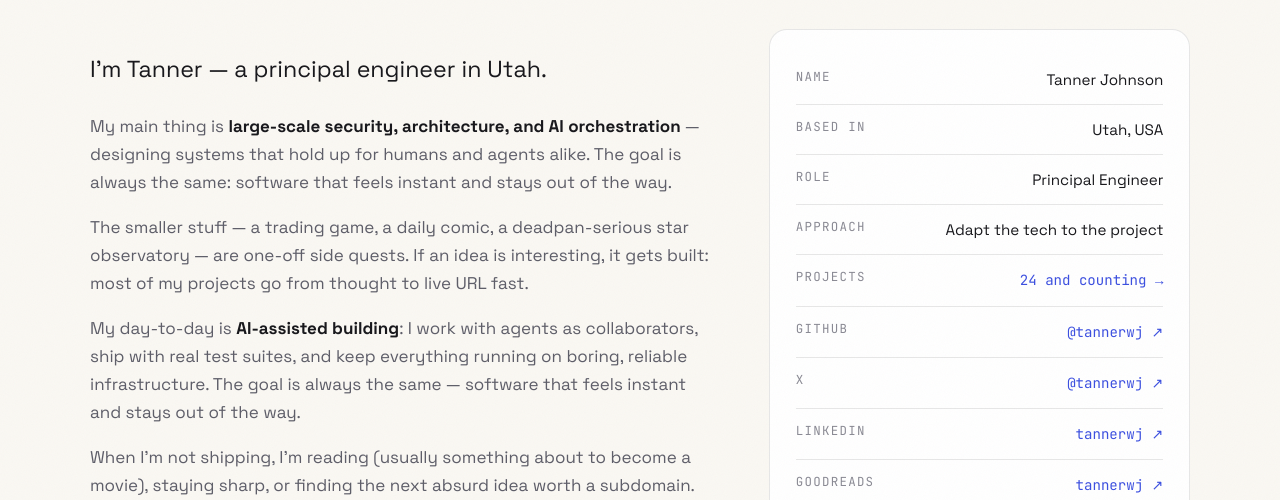
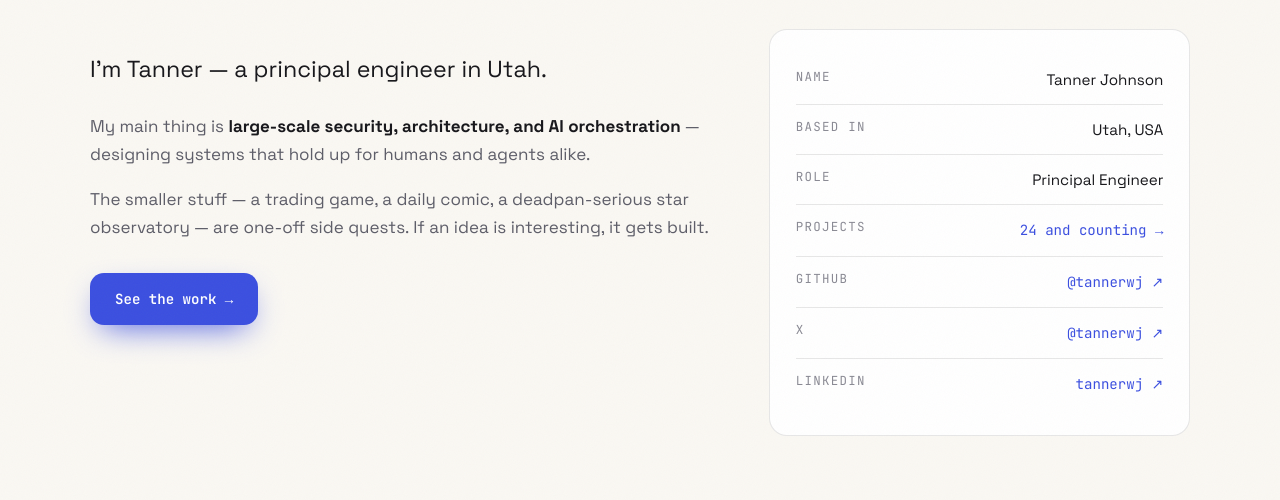
Before and after one commit to tannerwj/tannerwj.com, an Astro site: page /about in a window 1280 px wide. Shown: the part 300-800 px from the top of the page. Built offline with nearby package versions, Linux system fonts and the light colour scheme; Astro itself is replaced by a stand-in of ours.

Commit message:
Promote Health to featured (home bento); trim /about bio, drop Approach row and Goodreads

```diff
--- a/src/components/Terminal.astro
+++ b/src/components/Terminal.astro
@@ -41,7 +41,7 @@
       ],
       whoami: ["tanner johnson — principal engineer.", "utah. ships weekly."],
       projects: [
-        "flagships: noveladaptations.com · ourfamilybrain.com · pit.tannerwj.com · stars.tannerwj.com",
+        "flagships: noveladaptations.com · ourfamilybrain.com · pit.tannerwj.com · health.tannerwj.com",
         "full index → /projects",
       ],
       now: ["building ai-native apps. running the pit. see /now for the rest."],
--- a/src/data/projects.ts
+++ b/src/data/projects.ts
@@ -91,7 +91,6 @@ export const projects: Project[] = [
       "A deadpan-serious observatory for filing triangles between real stars. Real ephemerides, Latin names, a persistent registry.",
     category: "experiment",
     tags: ["Astronomy", "Fun"],
-    featured: true,
     status: "live",
     cover: "/covers/triangulum.webp",
   },
@@ -142,9 +141,10 @@ export const projects: Project[] = [
   {
     name: "Health",
     url: "https://health.tannerwj.com",
-    description: "A personal health dashboard.",
+    description: "Personal health, training, and peptide notes.",
     category: "tool",
     tags: ["Health"],
+    featured: true,
     status: "live",
   },
 
--- a/src/pages/about.astro
+++ b/src/pages/about.astro
@@ -1,6 +1,8 @@
 ---
 import Base from "../layouts/Base.astro";
 import { socials } from "../data/links";
+
+const aboutSocials = socials.filter((s) => s.name !== "Goodreads");
 ---
 
 <Base
@@ -22,24 +24,12 @@ import { socials } from "../data/links";
         <p>
           My main thing is <strong>large-scale security, architecture, and AI
           orchestration</strong> — designing systems that hold up for humans
-          and agents alike. The goal is always the same: software that feels
-          instant and stays out of the way.
+          and agents alike.
         </p>
         <p>
           The smaller stuff — a trading game, a daily comic, a deadpan-serious
           star observatory — are one-off side quests. If an idea is interesting,
-          it gets built: most of my projects go from thought to live URL fast.
-        </p>
-        <p>
-          My day-to-day is <strong>AI-assisted building</strong>: I work with
-          agents as collaborators, ship with real test suites, and keep
-          everything running on boring, reliable infrastructure. The goal is
-          always the same — software that feels instant and stays out of the way.
-        </p>
-        <p>
-          When I'm not shipping, I'm reading (usually something about to become
-          a movie), staying sharp, or finding the next absurd idea
-          worth a subdomain.
+          it gets built.
         </p>
         <p style="margin-top: 2rem">
           <a class="btn btn-primary" href="/projects">See the work →</a>
@@ -51,9 +41,8 @@ import { socials } from "../data/links";
           <li><span class="k">Name</span><span class="v">Tanner Johnson</span></li>
           <li><span class="k">Based in</span><span class="v">Utah, USA</span></li>
           <li><span class="k">Role</span><span class="v">Principal Engineer</span></li>
-          <li><span class="k">Approach</span><span class="v">Adapt the tech to the project</span></li>
           <li><span class="k">Projects</span><span class="v"><a class="text-link" href="/projects">24 and counting →</a></span></li>
-          {socials.map((s) => (
+          {aboutSocials.map((s) => (
             <li><span class="k">{s.name}</span><span class="v"><a class="text-link" href={s.url} target="_blank" rel="noopener">{s.handle} ↗</a></span></li>
           ))}
         </ul>
```
